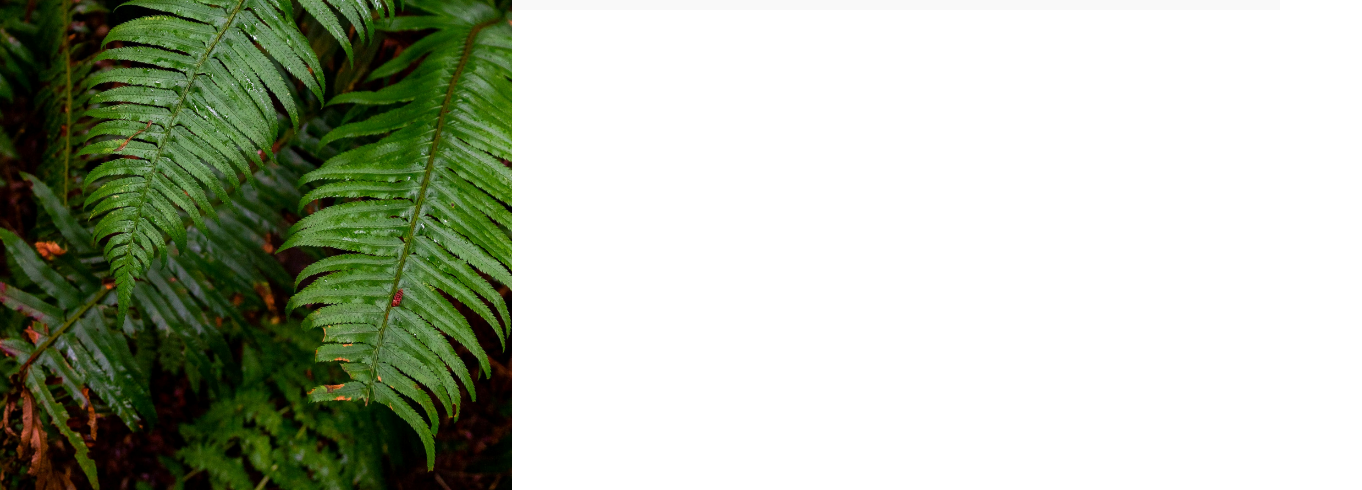
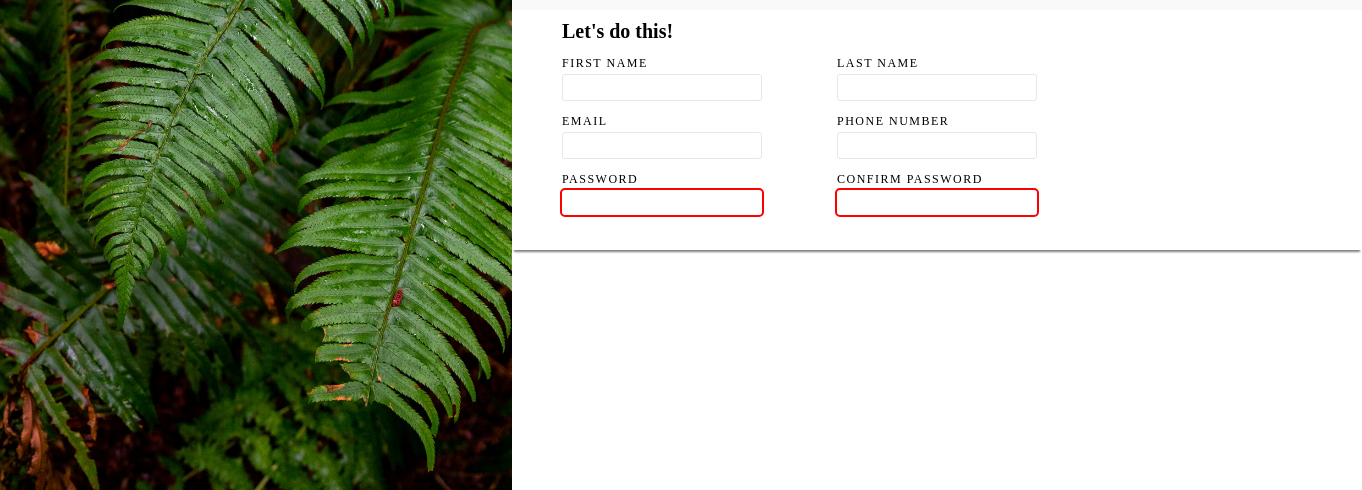
Before and after one commit to XiaGary/signUpForm, a plain HTML site: page index.html in a window 1280 px wide. Shown: the part 310-800 px from the top of the page, 1362 px wide, since content can reach past the window. Drawn offline with Linux system fonts and the light colour scheme.

Commit message:
Added the form and input fields to the project.
Password inputs have a red border when invalid.
Other inputs have a blue border when focused.

```diff
--- a/index.html
+++ b/index.html
@@ -26,9 +26,67 @@
                 <p>You <em>know</em> you want to.</p>
             </div>
             <div class="form">
-                <form method="get">
+                <span class="formheader">Let's do this!</span>
+                <div class="formcontainer">
+                    <form method="get">
 
-                </form>
+                        <div class="fullname">
+                            <div class="firstandlast first">
+                                <label for="firstName">FIRST NAME</label>
+                                <input type="text" id="firstName" name="firstName" required>
+                            </div>
+                            <div class="firstandlast last">
+                                <label for="lastName">LAST NAME</label>
+                                <input type="text" name="lastName" id="lastName" required>
+                            </div>
+                        </div>
+
+                        <div class="emailandnumber">
+                            <div class="emailnum email">
+                                <label for="email">EMAIL</label>
+                                <input type="email" name="email" id="email" required>
+                            </div>
+                            <div class="emailnum number">
+                                <label for="number">PHONE NUMBER</label>
+                                <input type="tel" name="number" id="number" required>
+                            </div>
+                        </div>
+
+                        <div class="passwords">
+                            <div class="password firstpassword">
+                                <label for="password">PASSWORD</label>
+                                <input type="password" name="password" id="password" required>
+                            </div>
+                            <div class="password confirmpassword">
+                                <label for="confirmpassword">CONFIRM PASSWORD</label>
+                                <input type="password" name="confirmpassword" id="confirmpassword" required>
+                            </div>
+                        </div>
+
+
+
+
+                        <!-- <div class="left">
+                            <label for="firstName">FIRST NAME</label>
+                            <input type="text" id="firstName" name="firstName" required>
+                            <label for="email">EMAIL</label>
+                            <input type="email" name="email" id="email" required>
+                            <label for="password">PASSWORD</label>
+                            <input type="password" name="password" id="password" required>
+                        </div>
+
+                        <div class="right">
+                            <label for="lastName">LAST NAME</label>
+                            <input type="text" name="lastName" id="lastName" required>
+                            <label for="number">PHONE NUMBER</label>
+                            <input type="tel" name="number" id="number" required>
+                            <label for="confirmpassword">CONFIRM PASSWORD</label>
+                            <input type="password" name="confirmpassword" id="confirmpassword">
+                        </div> -->
+
+
+                    </form>
+                </div>
             </div>
             <div class="foot">
 
--- a/styles.css
+++ b/styles.css
@@ -46,13 +46,12 @@ html *{
     height: 40vh;
     font-weight: bold;
     font-family: "Helvetica", "Arial", sans-serif;
-    padding-left: 30px;
-    padding-top: 130px;
-    padding-right: 200px;
+    padding: 130px 200px 0 50px;
     font-size: 20px;
 }
 .form{
-    height: 25vh;
+    height: 30vh;
+    box-shadow: 0 4px 2px -2px gray;
 }
 .foot{
     height: 30vh;
@@ -60,3 +59,52 @@ html *{
 .header p + p{
     padding-top: 25px;
 }
+input, label{
+    display: block;
+    padding-top: 10px;
+}
+.form{
+    padding-left: 50px;;
+}
+.formheader{
+    display: block;
+    padding-top: 10px;
+    font-size: 20px;
+    font-weight: bold;
+}
+input{
+    border: 1px solid #E5E7EB;
+    border-radius: 3px;
+    width: 200px;
+    margin-top: 3px;
+    text-indent: 10px;
+}
+label{
+    letter-spacing: 1.5px;
+    margin-top: 3px;
+}
+.formcontainer{
+    display: flex;
+    flex-wrap: wrap;
+    width: 800px;
+    font-size: 12px;
+}
+
+.fullname, .emailandnumber, .passwords{
+    display: flex;
+}
+.firstandlast, .emailnum, .password{
+    display: flex;
+    flex-direction: column;
+}
+.last, .number, .confirmpassword{
+    padding-left: 75px;
+}
+
+input[id="password"]:invalid, input[id="confirmpassword"]:invalid{
+    border: none;
+    outline: 2px solid red;
+}
+input[type="text"]:focus, input[type="email"]:focus, input[type="tel"]:focus{
+    outline: 1px solid blue;
+}
```
